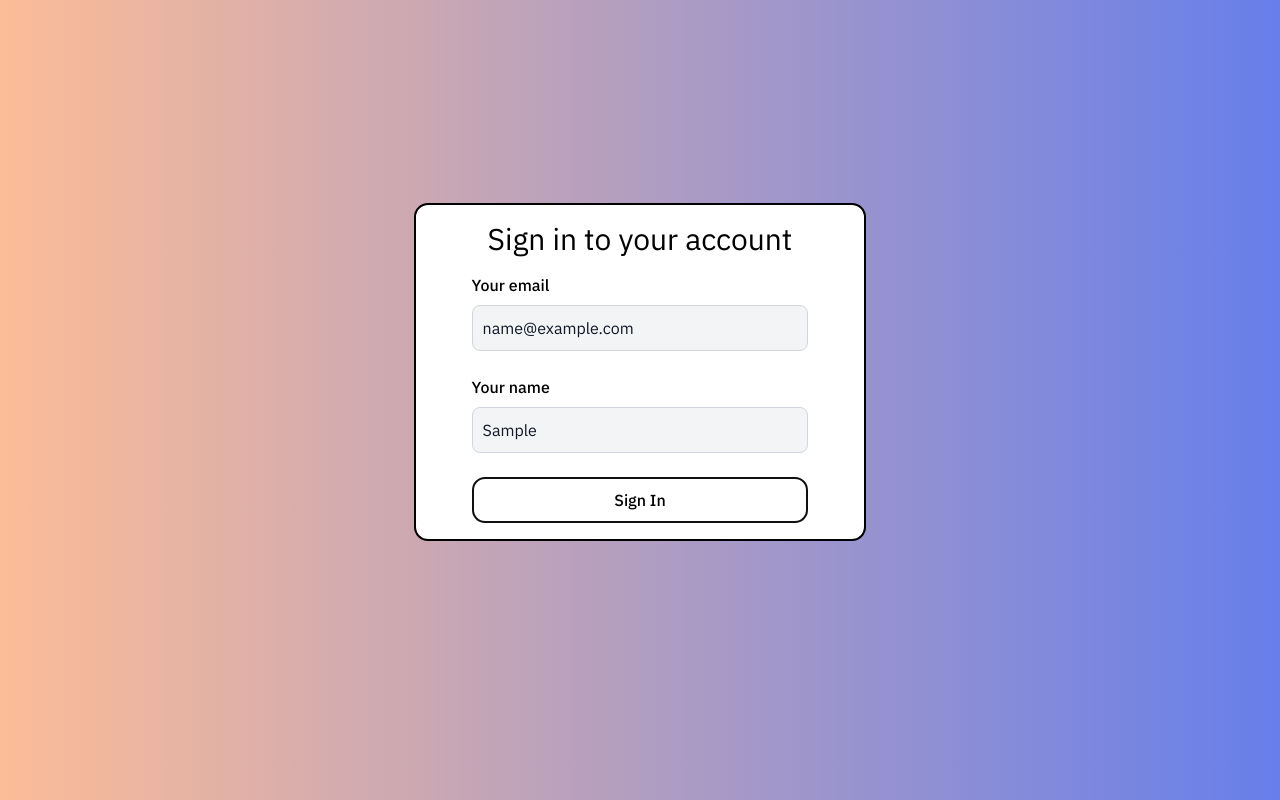
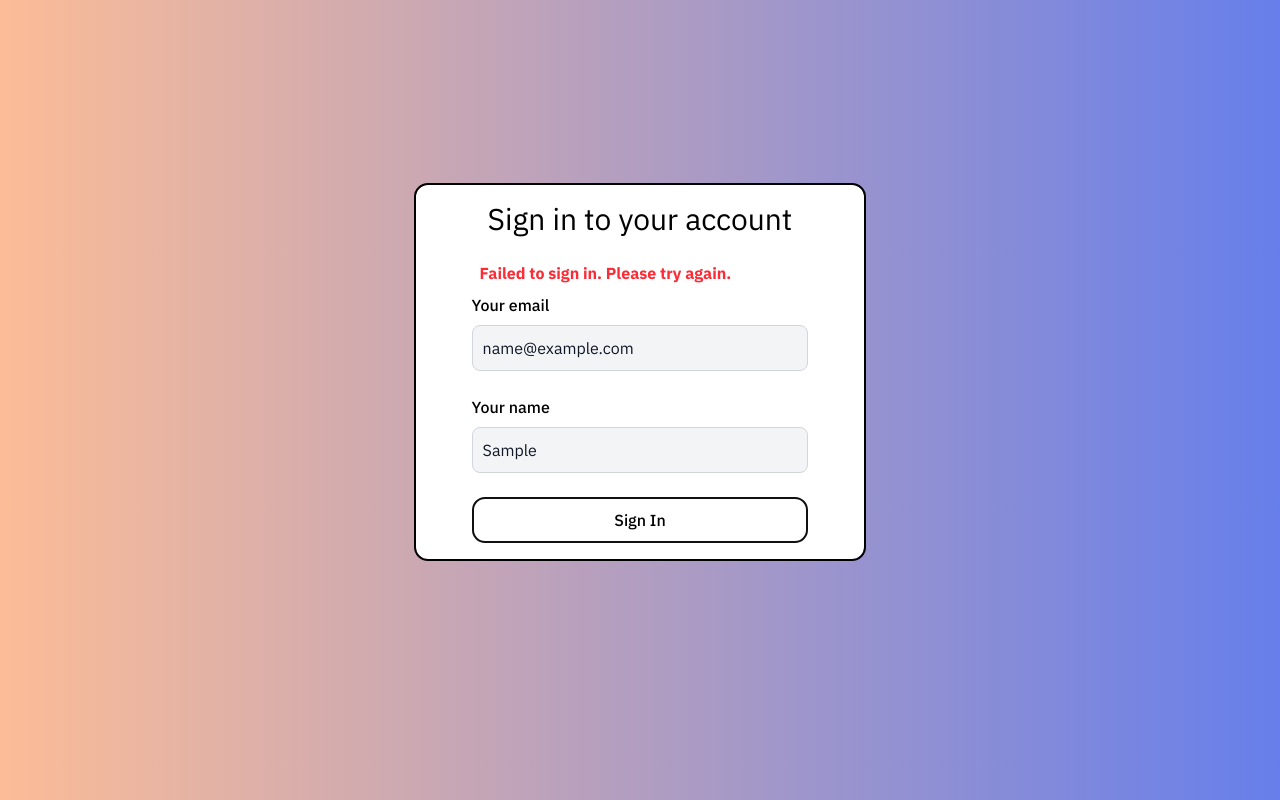
Before and after one commit to collinshepherd/dog-search, a SvelteKit app: page /login in a window 1280 px wide. Both pictures are taken after typing "name@example.com", "Sample" into the empty fields and a click on the button "Sign In". Built offline with nearby package versions, Linux system fonts and the light colour scheme; no server answers.

Commit message:
Fixed login not showing any error messages on fail

```diff
--- a/src/components/LoginPage.svelte
+++ b/src/components/LoginPage.svelte
@@ -3,23 +3,27 @@
   import SectionWrapper from "./SectionWrapper.svelte";
   import Header from "./Header.svelte";
 
+  let email = "";
+  let name = "";
+  let errorMessage = "";
+
+  function validateEmail(email) {
+    const emailRegex = /^[^\s@]+@[^\s@]+\.[^\s@]+$/;
+    return emailRegex.test(email);
+  }
+
   async function signIn(e) {
     e.preventDefault();
+    errorMessage = "";
 
-    // Check if the form exists and is filled out properly
-    const form = e.target;
-    if (!form) {
-      console.error("Form not found/Incomplete");
+    // Validate email format
+    if (!validateEmail(email)) {
+      errorMessage = "Please enter a valid email address.";
       return;
     }
 
-    // Get the values from the form
-    const email = form.querySelector("#email")?.value;
-    const name = form.querySelector("#name")?.value;
-
-    // Check if name and email are filled
     if (!email || !name) {
-      console.error("Email or Name is missing");
+      errorMessage = "Email and Name are required.";
       return;
     }
 
@@ -36,17 +40,13 @@
         }
       );
 
-      // Check to make sure the login is successful
       if (!res.ok) {
-        throw new Error(`Response Status: ${res.status}`);
+        throw new Error(`Login failed. Status: ${res.status}`);
       }
 
-      // If login is successful send the user to the search page
-      if (res.status === 200) {
-        goto("/search");
-      }
+      goto("/search");
     } catch (err) {
-      // Add logic to display this message so the user knows if the login failed/why it failed
+      errorMessage = "Failed to sign in. Please try again.";
       console.error(err);
     }
   }
@@ -59,13 +59,19 @@
     class="flex flex-col outline-2 outline-solid rounded-xl px-4 bg-white text-black md:px-14"
   >
     <div class="text-3xl p-4">Sign in to your account</div>
-    <form on:submit={(e) => signIn(e)} class="space-y-4 md:space-y-6">
+
+    {#if errorMessage}
+      <div class="text-red-500 p-2 font-bold">{errorMessage}</div>
+    {/if}
+
+    <form on:submit={signIn} class="space-y-4 md:space-y-6">
       <div>
         <label for="email" class="block mb-2 font-medium">Your email</label>
         <input
           type="text"
           name="email"
           id="email"
+          bind:value={email}
           placeholder="example@example.com"
           class="bg-gray-100 border border-gray-300 text-gray-900 rounded-lg p-2.5 w-full"
         />
@@ -76,13 +82,14 @@
           type="text"
           name="name"
           id="name"
+          bind:value={name}
           placeholder="Bob"
           class="bg-gray-100 border border-gray-300 text-gray-900 rounded-lg p-2.5 w-full"
         />
       </div>
-      <button type="submit" class="w-full mb-4 outline rounded-xl"
-        >Sign In</button
-      >
+      <button type="submit" class="w-full mb-4 outline rounded-xl">
+        Sign In
+      </button>
     </form>
   </div>
 </div>
```
